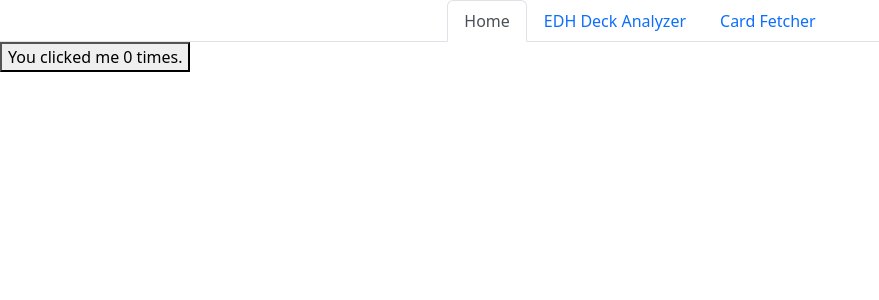
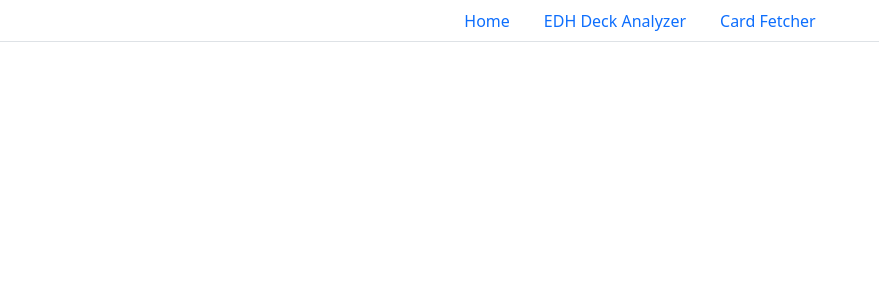
Before and after one commit to 124san/vue-mtg-tools, a Vue app: page / in a window 1280 px wide. Shown: the top 300 px of the page, without its empty margins (0-879 px from the left). Built offline with nearby package versions, Linux system fonts and the light colour scheme.

Commit message:
update router paths

```diff
--- a/src/router.ts
+++ b/src/router.ts
@@ -3,12 +3,14 @@ import DeckAnalyzer from './components/DeckAnalyzer.vue'
 import CardFetcher from './components/CardFetcher.vue'
 import Home from './components/Home.vue'
 
+const repoName = '/vue-mtg-tools'
+
 const router = createRouter({
   history: createWebHistory(),
   routes: [
-    { path: "/", name:'home', component: Home },
-    { path: "/deckanalyzer", name:'deckanalyzer', component: DeckAnalyzer },
-    { path: "/cardfetcher", name:'cardfetcher', component: CardFetcher }
+    { path: repoName, name:'home', component: Home },
+    { path: repoName+"/deckanalyzer", name:'deckanalyzer', component: DeckAnalyzer },
+    { path: repoName+"/cardfetcher", name:'cardfetcher', component: CardFetcher }
   ]
 });
 export default router;
```
